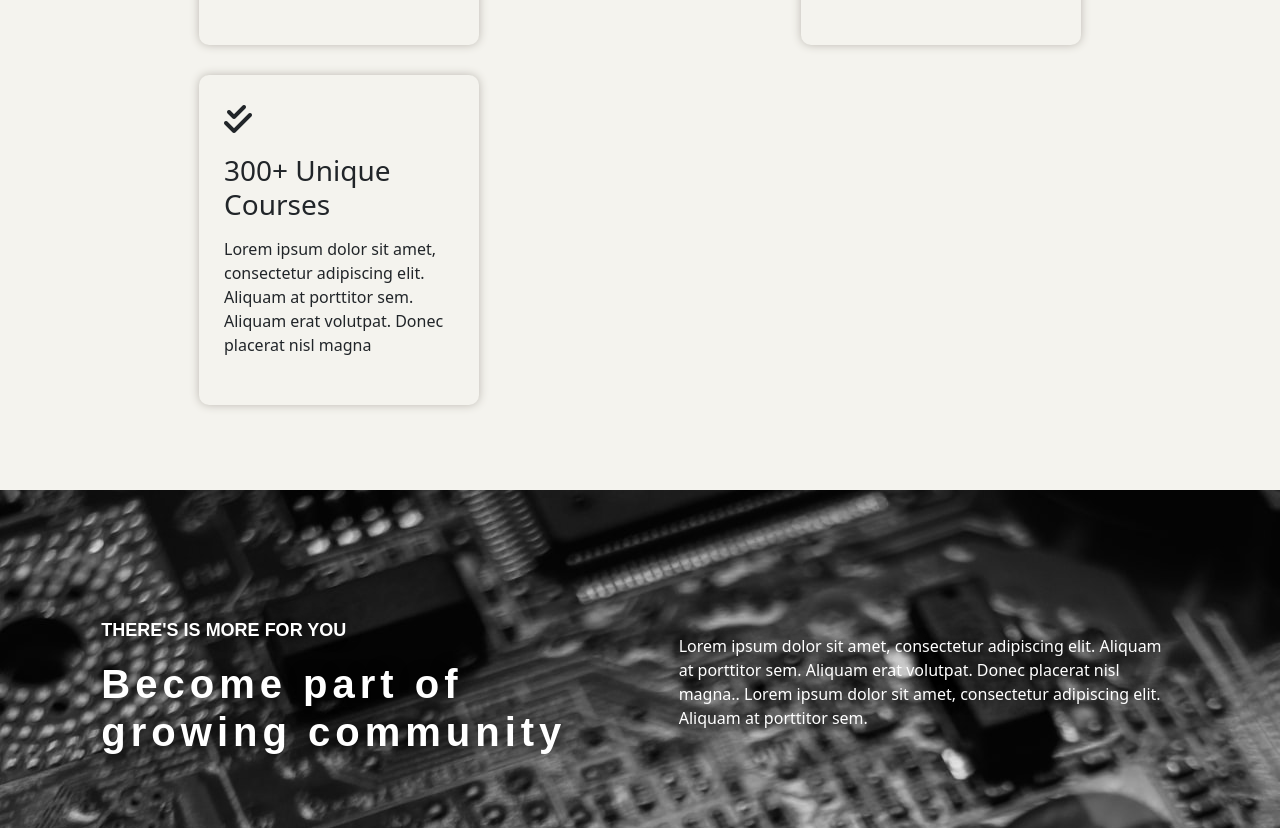
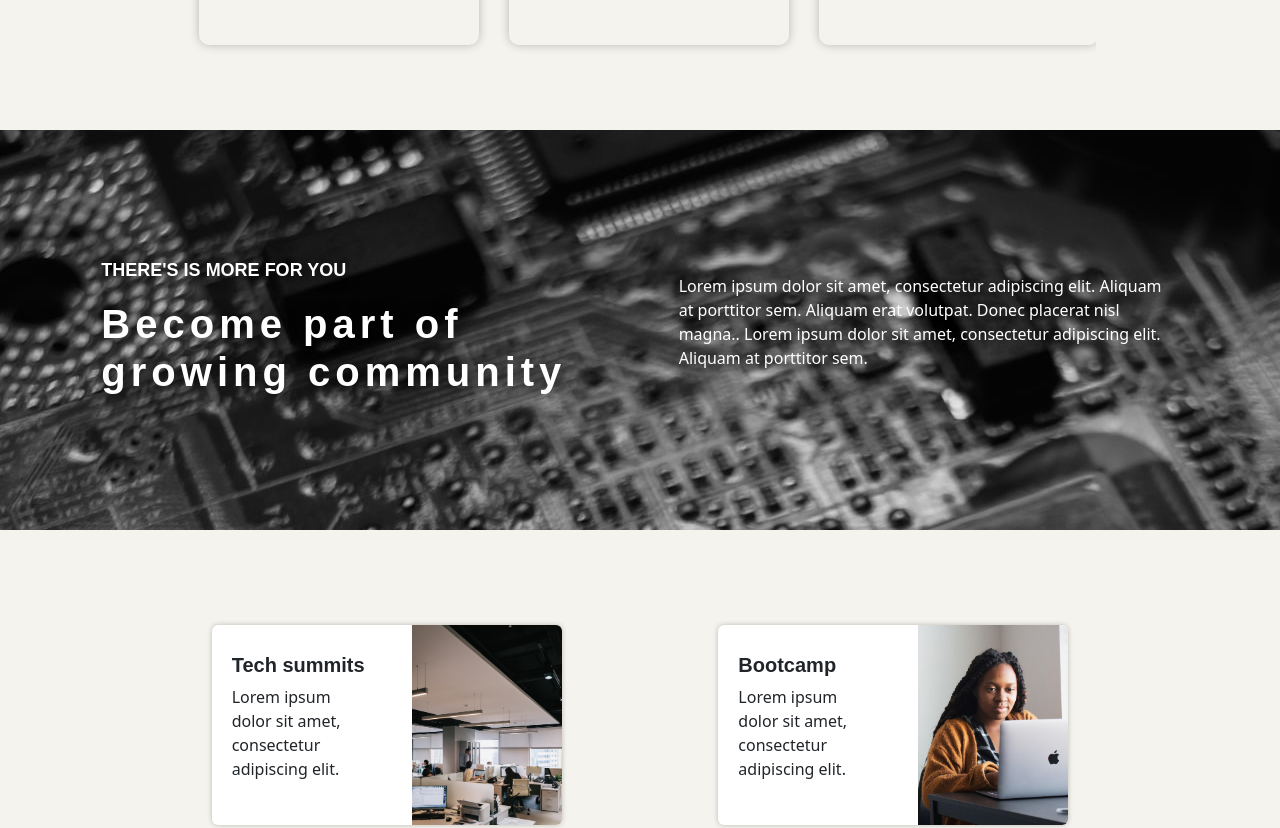
Before and after one commit to iamdarshangowda/Learnest-UI, a plain HTML site: page index.html in a window 1280 px wide. Shown: the part 1390-2218 px from the top of the page. Drawn offline with nearby package versions, Linux system fonts and the light colour scheme; a web font is replaced by a local one.

Commit message:
UI updated

```diff
--- a/index.html
+++ b/index.html
@@ -68,7 +68,7 @@
           </p>
         </div>
       </div>
-      <div class="self-boxes d-flex justify-content-between flex-wrap">
+      <div class="self-boxes d-flex justify-content-between">
         <div class="self-box d-flex flex-column justify-content-evenly">
           <p><i class="fa-solid fa-check-double fa-2xl"></i></p>
           <h3>Self-Paced Courses</h3>
@@ -175,7 +175,7 @@
           <li>Contact for Queries</li>
         </ul>
       </div>
-      <div>
+      <div class="contact_lists">
         <p class="contact_heading">FOLLOW US EVERYWHERE</p>
         <hr />
         <span><i class="fa-brands fa-facebook"></i></span>
--- a/styles.css
+++ b/styles.css
@@ -84,6 +84,13 @@ header {
 
 .self-boxes {
   width: 80%;
+  overflow: scroll;
+  -ms-overflow-style: none; /* Internet Explorer 10+ */
+  scrollbar-width: none; /* Firefox */
+}
+
+.self-boxes::-webkit-scrollbar {
+  display: none; /* Safari and Chrome */
 }
 
 .self-head > h1 {
@@ -98,13 +105,18 @@ header {
   background-color: #f4f3ee;
   padding: 25px;
   margin: 15px;
-  width: 280px;
+  max-width: 320px;
+  min-width: 280px;
   height: 330px;
   box-shadow: 0 0 10px #bcb8b1;
   border-radius: 10px;
 }
 
 @media only screen and (max-device-width: 480px) {
+  .self-pace {
+    padding: 30px;
+  }
+
   .self-text {
     margin: 10px;
     width: 90%;
@@ -122,7 +134,8 @@ header {
   }
   .self-box {
     width: 450px;
-    height: 400px;
+    padding: 15px;
+    margin: 10px;
   }
 }
 /* DARK INFO */
@@ -183,7 +196,7 @@ header {
 .tech img {
   width: 150px;
   height: 200px;
-  border-radius: 6px;
+  border-radius: 0px 6px 6px 0px;
   object-fit: cover;
 }
 
```
